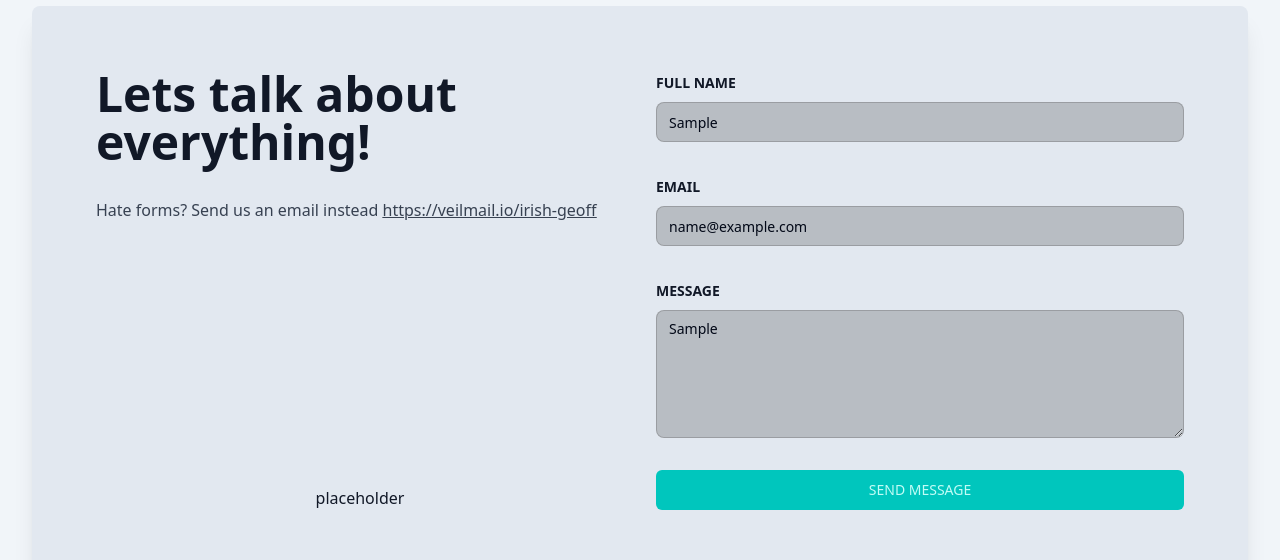
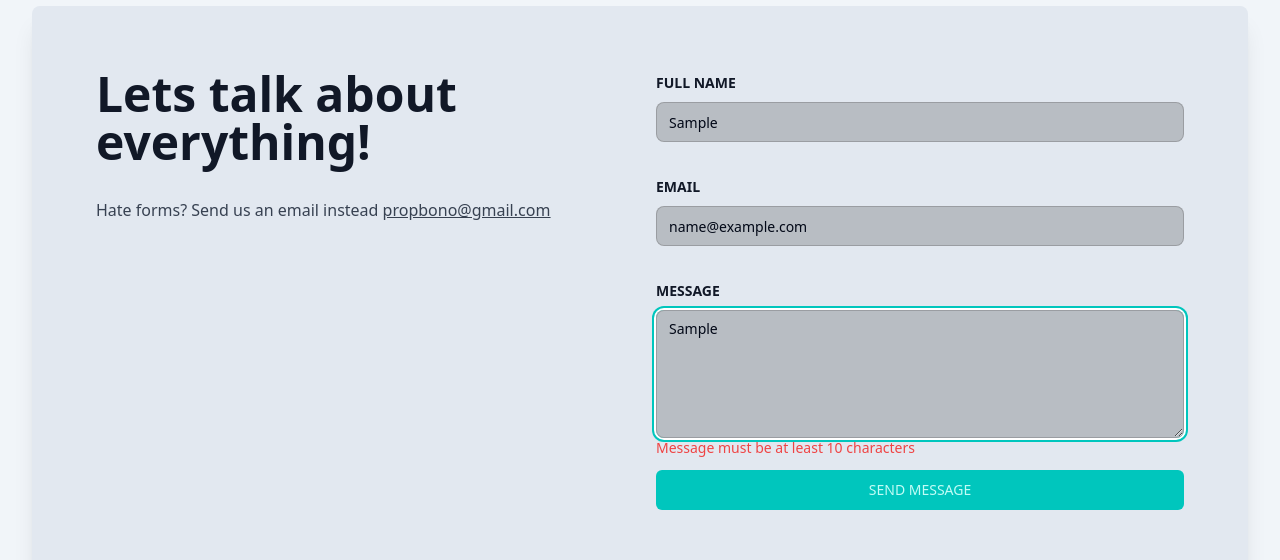
Before and after one commit to propbono/next-gmozer.ca, a Next.js app: page /contact in a window 1280 px wide. Both pictures are taken after typing "Sample", "name@example.com", "Sample" into the empty fields and a click on the button "SEND MESSAGE". Shown: the part 122-682 px from the top of the page. Built offline with nearby package versions, Linux system fonts and the light colour scheme; no server answers.

Commit message:
feature: add contact form component and update contact page

```diff
--- a/app/(footer)/contact/page.tsx
+++ b/app/(footer)/contact/page.tsx
@@ -1,60 +1,22 @@
-"use client";
-import { Button } from "@/components/ui/button";
-import { Input } from "@/components/ui/input";
-import { Label } from "@/components/ui/label";
-import { Textarea } from "@/components/ui/textarea";
-import { useState } from "react";
+import { ContactForm } from "@/components/contact-form";
 
 export default function ContactPage() {
-  const [name, setName] = useState("");
-  const [email, setEmail] = useState("");
-  const [subject, setSubject] = useState("");
-  const [message, setMessage] = useState("");
-
-  const handleSubmit = (e: React.FormEvent) => {
-    e.preventDefault();
-    console.log("Form submitted:", { name, email, subject, message });
-  };
-
   return (
     <div className="container flex flex-grow">
       <div className="w-full rounded-lg shadow-xl bg-border">
-        <div className="grid gap-8 grid-cols-1 md:grid-cols-2 px-16 py-16 mx-auto text-gray-900 ">
+        <div className="grid gap-8 grid-cols-1 md:grid-cols-2 px-16 py-16 mx-auto text-gray-900">
           <div className="flex flex-col justify-between">
             <div>
               <h2 className="text-4xl lg:text-5xl font-bold leading-tight">Lets talk about everything!</h2>
               <div className="text-gray-700 mt-8">
                 Hate forms? Send us an email instead{" "}
                 <span className="underline">
-                  <a target="_BLANK" href="https://veilmail.io/irish-irish-geoff">https://veilmail.io/irish-geoff</a>
+                  <a href="mailto:propbono@gmail.com">propbono@gmail.com</a>
                 </span>
               </div>
             </div>
-            <div className="mt-8 text-center">
-              placeholder
-            </div>
           </div>
-          <div className="space-y-8">
-            <div>
-              <Label>Full Name</Label>
-              <Input
-                name="fullname"
-                type="text"
-                placeholder=""
-              />
-            </div>
-            <div>
-              <Label>Email</Label>
-              <Input name="email" type="text" />
-            </div>
-            <div>
-              <Label>Message</Label>
-              <Textarea name="message"></Textarea>
-            </div>
-            <Button variant="default" className="uppercase w-full">
-              Send Message
-            </Button>
-          </div>
+          <ContactForm />
         </div>
       </div>
     </div>
--- /dev/null
+++ b/components/contact-form.tsx
@@ -0,0 +1,71 @@
+"use client";
+
+import { sendEmail } from "@/app/(footer)/contact/actions";
+import { Button } from "@/components/ui/button";
+import { Input } from "@/components/ui/input";
+import { Label } from "@/components/ui/label";
+import { Textarea } from "@/components/ui/textarea";
+import { type ContactFormData, contactFormSchema } from "@/schemas/contact";
+import { zodResolver } from "@hookform/resolvers/zod";
+import { useTransition } from "react";
+import { useForm } from "react-hook-form";
+
+export function ContactForm() {
+  const [isPending, startTransition] = useTransition();
+
+  const {
+    register,
+    handleSubmit,
+    reset,
+    formState: { errors },
+  } = useForm<ContactFormData>({
+    resolver: zodResolver(contactFormSchema),
+  });
+
+  const onSubmit = (data: ContactFormData) => {
+    const formData = new FormData();
+    Object.entries(data).forEach(([key, value]) => {
+      formData.append(key, value);
+    });
+
+    startTransition(async () => {
+      const result = await sendEmail(formData);
+      if (result.success) {
+        reset();
+      }
+    });
+  };
+
+  return (
+    <form onSubmit={handleSubmit(onSubmit)} className="space-y-3">
+      <div>
+        <Label>Full Name</Label>
+        <Input {...register("fullname")} />
+        <div className="h-5">
+          {errors.fullname && <p className="text-sm text-destructive">{errors.fullname.message}</p>}
+        </div>
+      </div>
+      <div>
+        <Label>Email</Label>
+        <Input {...register("email")} />
+        <div className="h-5">
+          {errors.email && <p className="text-sm text-destructive">{errors.email.message}</p>}
+        </div>
+      </div>
+      <div>
+        <Label>Message</Label>
+        <Textarea {...register("message")} />
+        <div className="h-5">
+          {errors.message && <p className="text-sm text-destructive">{errors.message.message}</p>}
+        </div>
+      </div>
+      <Button
+        variant="default"
+        className="uppercase w-full"
+        disabled={isPending}
+      >
+        {isPending ? "Sending..." : "Send Message"}
+      </Button>
+    </form>
+  );
+}
```
